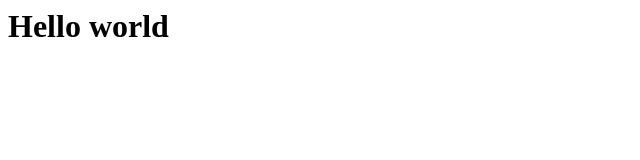
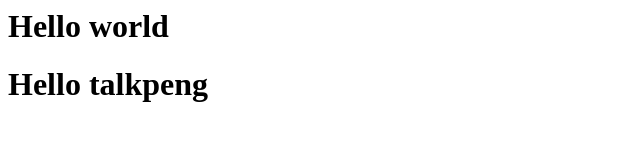
Before and after one commit to pengtalk/exce, a plain HTML site: page index.html in a window 1280 px wide. Shown: the whole page, without its empty margins (0-640 px from the left). Drawn offline with Linux system fonts and the light colour scheme.

Commit message:
add talkpeng

```diff
--- a/index.html
+++ b/index.html
@@ -1 +1,2 @@
 <h1>Hello world</h1>
+<h1>Hello talkpeng</h1>
```
